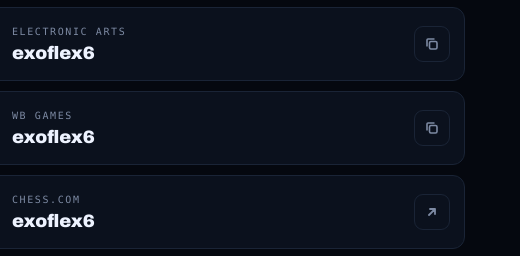
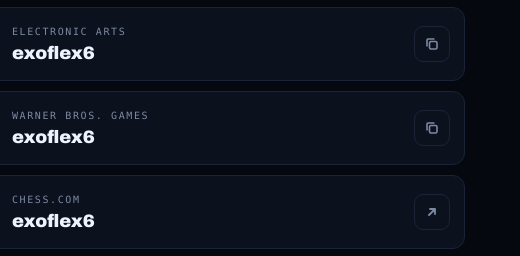
Before and after one commit to exoflex6/exoflex6.github.io, a plain HTML site: page index.html in a window 1280 px wide. Shown: the part 1525-1781 px from the top of the page, 439-959 px from the left. Drawn offline with Linux system fonts and the light colour scheme; a web font is replaced by a local one.

Commit message:
Spell out Warner Bros. Games
Co-Authored-By: Claude Opus 5.5 <noreply@anthropic.com>
Claude-Session: https://claude.ai/code/session_0197w8vXSnCvNMQt8QVWkBQP

```diff
--- a/index.html
+++ b/index.html
@@ -392,7 +392,7 @@ const ACCOUNTS = [
   { icon: "embark",    platform: "Embark ID", name: "exoflex6", tag: "#1709", brand: "#f2f2f2", brandText: "#111" },
   { icon: "ubisoft",   platform: "Ubisoft", name: "exoflex6", brand: "#0070ff", brandText: "#fff" },
   { icon: "ea",        platform: "Electronic Arts", name: "exoflex6", brand: "#ff4747", brandText: "#fff" },
-  { icon: "wbgames",   platform: "WB Games", name: "exoflex6", brand: "#0a5cd6", brandText: "#fff" },
+  { icon: "wbgames",   platform: "Warner Bros. Games", name: "exoflex6", brand: "#0a5cd6", brandText: "#fff" },
   { icon: "chess",     platform: "Chess.com", name: "exoflex6", brand: "#81b64c", brandText: "#0f1a07", url: "https://www.chess.com/member/exoflex6" },
   { icon: "gamecenter", platform: "Game Center", name: "exoflex6", brand: "#8a5cff", brandText: "#fff" },
   { icon: "rsi",       platform: "Roberts Space Industries", name: "exoflex6", brand: "#6abbcf", brandText: "#06161b", url: "https://robertsspaceindustries.com/citizens/exoflex6" },
```
